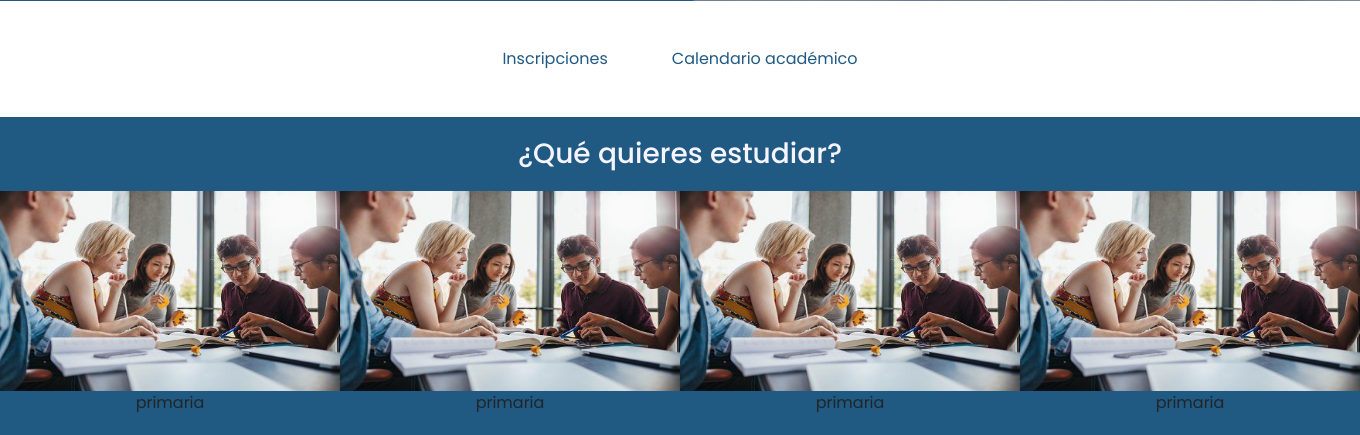
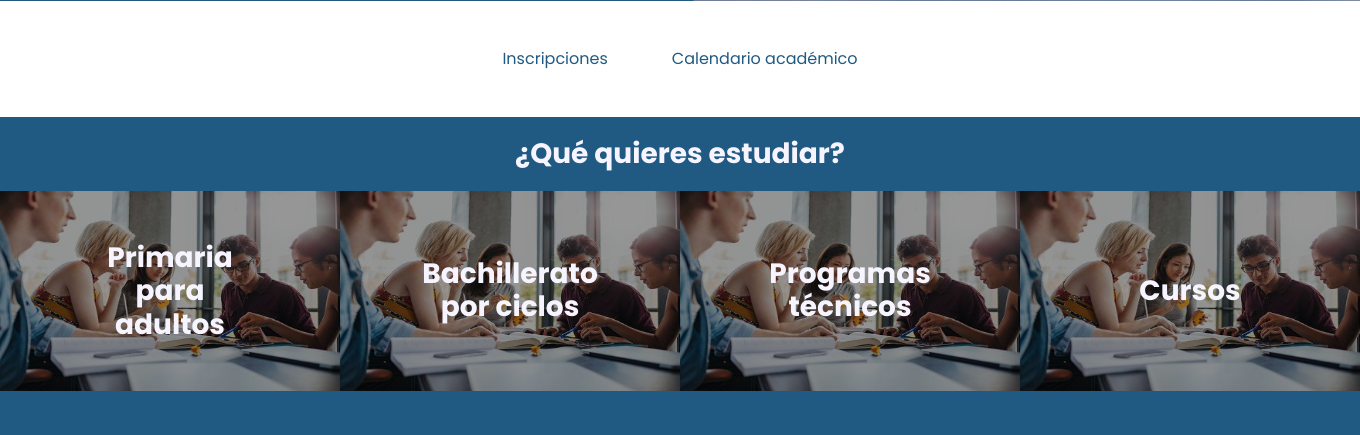
Before and after one commit to cris9310/corporacion-platformGit, a Django app: page /home/ in a window 1360 px wide. Shown: the part 549-984 px from the top of the page. After the commit the page ends 940 px from the top, so only its background shows below. Run offline with Django 4.2, Linux system fonts and the light colour scheme; parts of the project's set-up code (start-up, migrations or seed data) failed here and were passed over; some libraries are stand-ins or nearby versions.

Commit message:
1 de marzo

```diff
--- a/plataforma/static/css/unique.css
+++ b/plataforma/static/css/unique.css
@@ -781,8 +781,7 @@ label strong {
 
     background: none !important;
     color: var(--text-color-activos) !important;
-    transition-property: color !important;
-    transition-delay: 0.2s !important;
+    transition-duration: 0.5s;
 
 
 }
@@ -802,10 +801,129 @@ label strong {
     margin-bottom: 20px;
 }
 
+.estudiar-imagen .estudiar-imagen-primaria {
+    position: relative;
+    background: var(--text-color-activos);
+
+}
+
+.estudiar-imagen .estudiar-imagen-primaria img {
+    filter: brightness(60%);
+
+}
+
+.estudiar-imagen .estudiar-imagen-primaria:hover img {
+    opacity: 0.5;
+    transition-property: opacity;
+    transition-duration: 0.5s;
+
+}
+
+.estudiar-imagen .estudiar-imagen-primaria h3 {
+    color: var(--primary-color-light);
+    font-weight: bold;
+    position: absolute;
+    top: 50%;
+    left: 50%;
+    transform: translate(-50%, -50%);
+}
+
+
+
+.estudiar-imagen .estudiar-imagen-bachillerato {
+    position: relative;
+    background: var(--text-color-inactivos);
+
+}
+
+.estudiar-imagen .estudiar-imagen-bachillerato img {
+    filter: brightness(60%);
+
+}
+
+.estudiar-imagen .estudiar-imagen-bachillerato:hover img {
+    opacity: 0.5;
+    transition-property: opacity;
+    transition-duration: 0.5s;
+
+}
+
+.estudiar-imagen .estudiar-imagen-bachillerato h3 {
+    color: var(--primary-color-light);
+    font-weight: bold;
+    position: absolute;
+    top: 50%;
+    left: 50%;
+    transform: translate(-50%, -50%);
+}
+
+
+
+.estudiar-imagen .estudiar-imagen-tecnicos {
+    position: relative;
+    background: var(--primary-color);
+
+}
+
+.estudiar-imagen .estudiar-imagen-tecnicos img {
+    filter: brightness(60%);
+
+}
+
+.estudiar-imagen .estudiar-imagen-tecnicos:hover img {
+    opacity: 0.5;
+    transition-property: opacity;
+    transition-duration: 0.5s;
+
+}
+
+.estudiar-imagen .estudiar-imagen-tecnicos h3 {
+    color: var(--primary-color-light);
+    font-weight: bold;
+    position: absolute;
+    top: 50%;
+    left: 50%;
+    transform: translate(-50%, -50%);
+}
+
+
+
+
+.estudiar-imagen .estudiar-imagen-cursos {
+    position: relative;
+    background: var(--text-color);
+
+}
+
+.estudiar-imagen .estudiar-imagen-cursos img {
+    filter: brightness(60%);
+
+}
+
+.estudiar-imagen .estudiar-imagen-cursos:hover img {
+    opacity: 0.5;
+    transition-property: opacity;
+    transition-duration: 0.5s;
+
+}
+
+.estudiar-imagen .estudiar-imagen-cursos h3 {
+    color: var(--primary-color-light);
+    font-weight: bold;
+    position: absolute;
+    top: 50%;
+    left: 50%;
+    transform: translate(-50%, -50%);
+}
 
 
 .estudiar-titulo {
     margin: 20px;
     color: var(--primary-color-light);
 
+
 }
+
+.estudiar-titulo h3 {
+    font-weight: bold;
+}
--- a/plataforma/templates/homepage/homepage.html
+++ b/plataforma/templates/homepage/homepage.html
@@ -64,20 +64,32 @@ CNE -Palmira
       </div>
       <div class="estudiar-imagen">
         <div class="estudiar-imagen-primaria">
-          <img src="{% static 'img/home/primaria.jpeg' %}" alt="" width="340" height="200" class="d-inline-block align-text-top">
-          <div class="centrado">primaria</div>
+          <a>
+            <img src="{% static 'img/home/primaria.jpeg' %}" alt="" width="340" height="200" class="d-inline-block align-text-top">
+            <h3>Primaria para adultos</h3>
+          </a>
+
         </div>
         <div class="estudiar-imagen-bachillerato">
-          <img src="{% static 'img/home/primaria.jpeg' %}" alt="" width="340" height="200" class="d-inline-block align-text-top">
-          <div class="centrado">primaria</div>
+          <a>
+            <img src="{% static 'img/home/primaria.jpeg' %}" alt="" width="340" height="200" class="d-inline-block align-text-top">
+           <h3>Bachillerato por ciclos</h3>
+          </a>
+
         </div>
         <div class="estudiar-imagen-tecnicos">
-          <img src="{% static 'img/home/primaria.jpeg' %}" alt="" width="340" height="200" class="d-inline-block align-text-top">
-          <div class="centrado">primaria</div>
+          <a>
+            <img src="{% static 'img/home/primaria.jpeg' %}" alt="" width="340" height="200" class="d-inline-block align-text-top">
+            <h3>Programas técnicos</h3>
+          </a>
+
         </div>
         <div class="estudiar-imagen-cursos">
-          <img src="{% static 'img/home/primaria.jpeg' %}" alt="" width="340" height="200" class="d-inline-block align-text-top">
-          <div class="centrado">primaria</div>
+          <a>
+            <img src="{% static 'img/home/primaria.jpeg' %}" alt="" width="340" height="200" class="d-inline-block align-text-top">
+          <h3>Cursos</h3>
+          </a>
+
         </div>
 
       </div>
```
